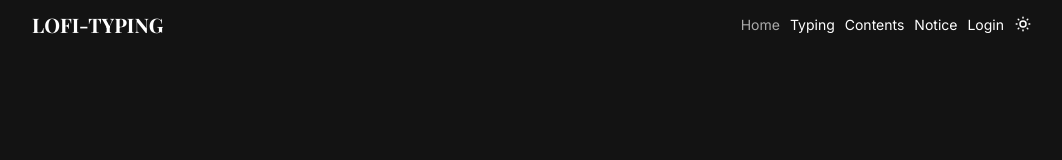
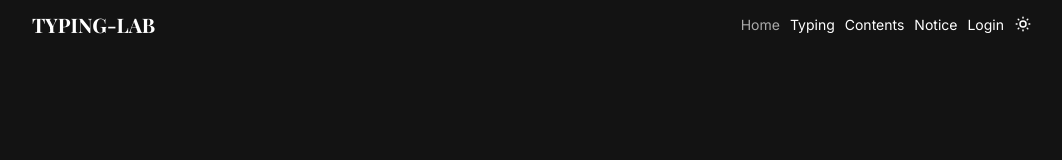
Before and after one commit to lofi-J/Typing-Lab, a Next.js app: page / in a window 1280 px wide. Shown: the top 160 px of the page, without its empty margins (108-1170 px from the left). Built offline with nearby package versions, Linux system fonts and the light colour scheme; a web font is replaced by a local one.

Commit message:
[수정] 오탈자 및 website명 수정

```diff
--- a/app/globals.css
+++ b/app/globals.css
@@ -47,7 +47,7 @@
 
   /* font-size */
   --typing-size: 2rem;
-  --typing-weight: 200;
+  --typing-weight: 300;
 }
 
 [data-theme="light"] {
--- a/app/layout.tsx
+++ b/app/layout.tsx
@@ -9,8 +9,8 @@ import "./globals.css";
 const inter = Inter({ subsets: ["latin"] });
 
 export const metadata: Metadata = {
-  title: "Lofi Typing",
-  description: "Lofi Typing | Chill",
+  title: "Typing Lab",
+  description: "Typing Lab | Landing",
 };
 
 export default function RootLayout({
--- a/component/Header/Header.tsx
+++ b/component/Header/Header.tsx
@@ -31,7 +31,7 @@ const Header = () => {
     <header className={styles.header}>
       <nav className={styles.nav}>
         <Link href={'/'} className={`${font.className} ${styles.logo}`} onClick={onClickLogo}>
-          <TextWriterAnimation text={'LOFI-TYPING'} delay={80} rewrite={reWriteLogo} playOnRender={false} />
+          <TextWriterAnimation text={'TYPING-LAB'} delay={80} rewrite={reWriteLogo} playOnRender={false} />
         </Link>
         <div className={styles.link_wrap}>
           {headers.map((item, index) => (
--- a/package.json
+++ b/package.json
@@ -1,5 +1,5 @@
 {
-  "name": "typing-web",
+  "name": "typing-lab",
   "version": "0.1.0",
   "private": true,
   "scripts": {
```
Also changed, not shown: 1 other file (tests, documents, lock files or other folders).
